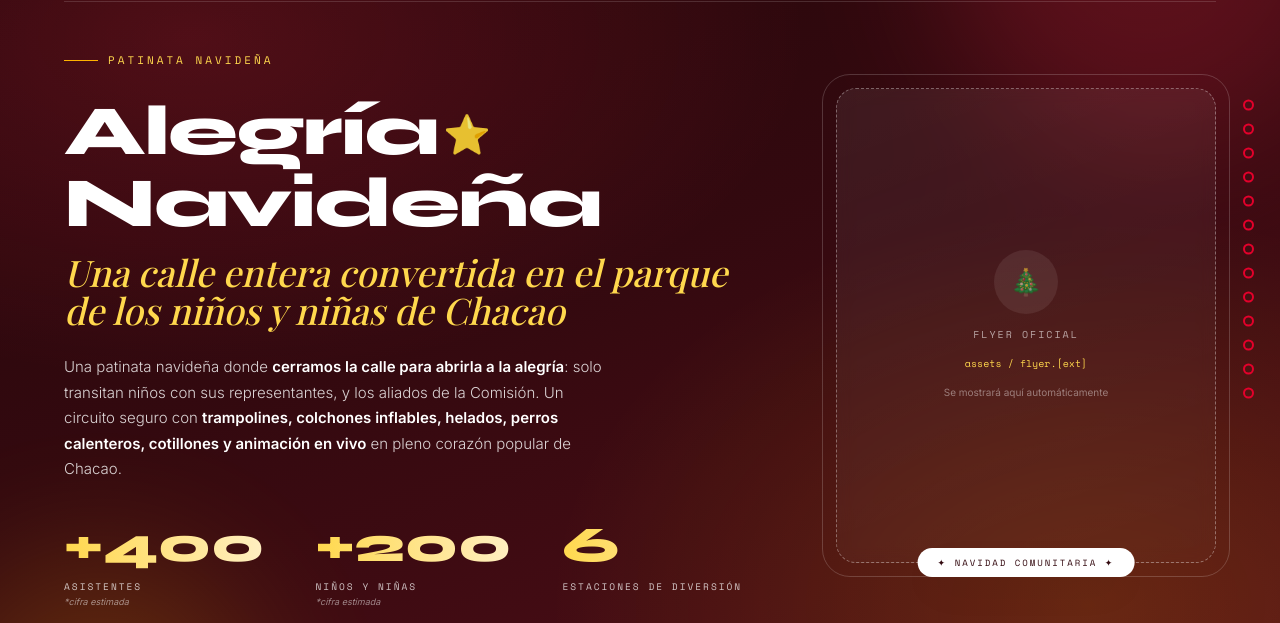
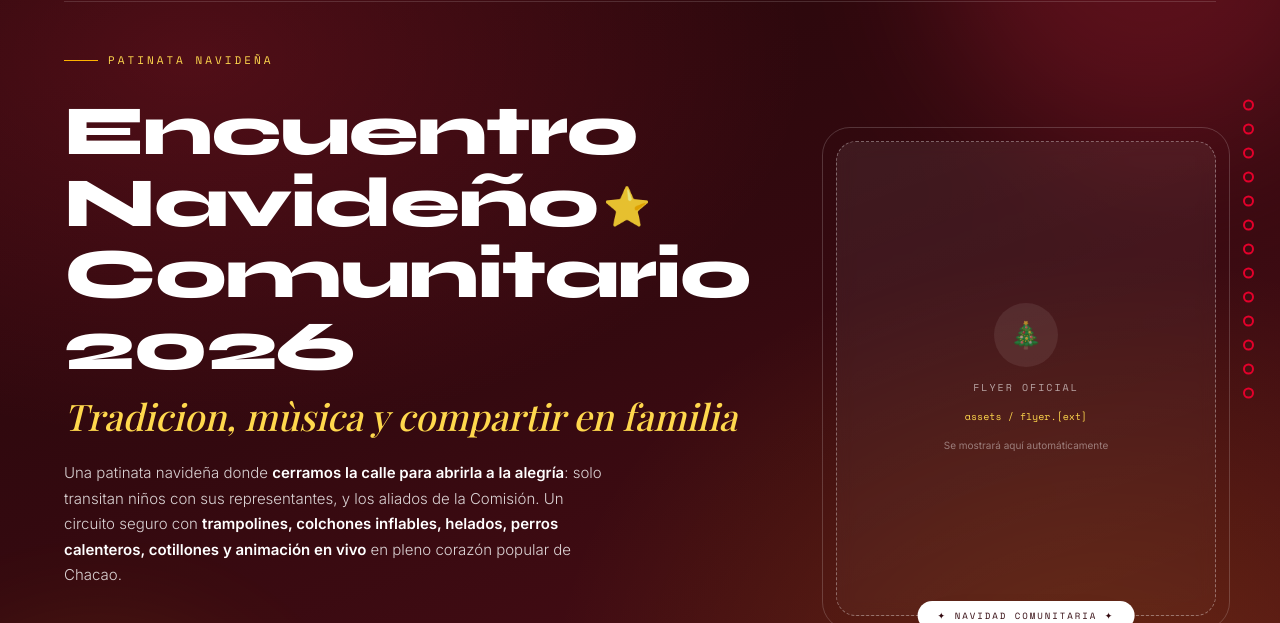
Before and after one commit to entornoinstitucionalcpcchacao/dossierpatinanavide-a, a plain HTML site: page index.html in a window 1280 px wide. Shown: the part 151-774 px from the top of the page. Drawn offline with nearby package versions, Linux system fonts and the light colour scheme; a web font is replaced by a local one.

Commit message:
Update holiday event title and description

```diff
--- a/index.html
+++ b/index.html
@@ -368,8 +368,8 @@ body{font-family:'Inter',sans-serif;background:var(--snow);color:var(--ink);line
     <div class="cover-text">
       <div class="kicker">Patinata Navideña</div>
       <h1 class="cover-title">
-        Alegría<span class="star-icon">⭐</span><br>Navideña
-        <em>Una calle entera convertida en el parque de los niños y niñas de Chacao</em>
+        Encuentro Navideño<span class="star-icon">⭐</span><br>Comunitario 2026
+        <em>Tradicion, mùsica y compartir en familia</em>
       </h1>
       <p class="cover-sub">
         Una patinata navideña donde <strong>cerramos la calle para abrirla a la alegría</strong>: solo transitan niños con sus representantes, y los aliados de la Comisión. Un circuito seguro con <strong>trampolines, colchones inflables, helados, perros calenteros, cotillones y animación en vivo</strong> en pleno corazón popular de Chacao.
```
